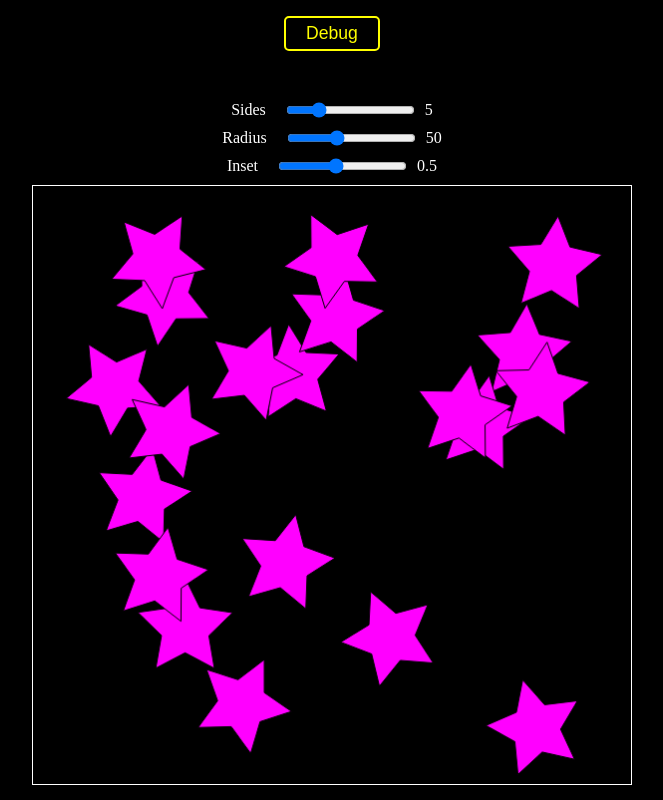
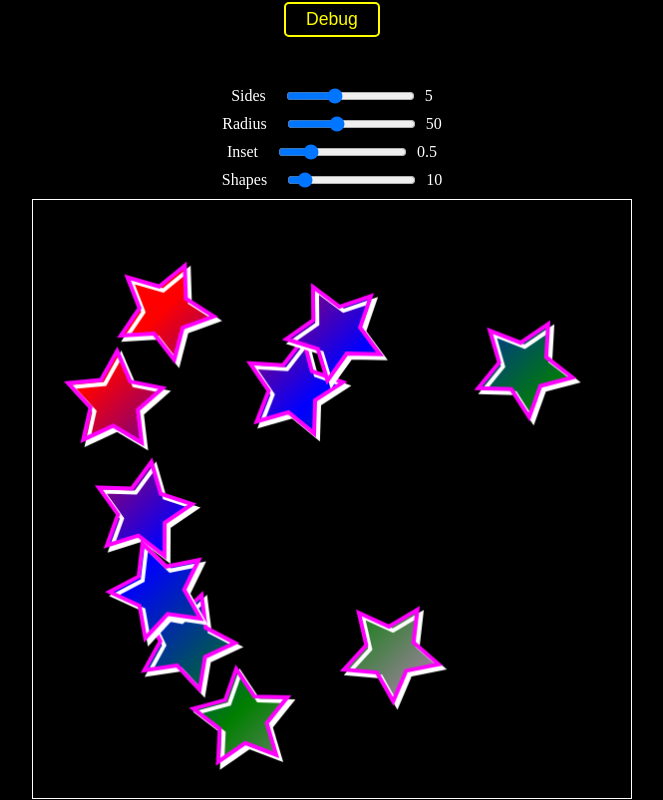
Before and after one commit to ronaldpannel/Grid-Rotation-V2, a plain HTML site: page index.html in a window 1280 px wide. Shown: the whole page, without its empty margins (308-971 px from the left). Drawn offline with Linux system fonts and the light colour scheme.

Commit message:
Add files via upload

```diff
--- a/index.html
+++ b/index.html
@@ -17,7 +17,7 @@
             type="range"
             class="numSlider"
             id="numSlider"
-            min="3"
+            min="1"
             max="12"
             step="1"
             value="5"
@@ -37,7 +37,6 @@
             value="50"
           />
           <p id="radValue">50</p>
-
         </div>
 
         <div class="insetDiv">
@@ -47,16 +46,26 @@
             class="insetSlider"
             id="insetSlider"
             min="0.1"
-          max="1"
+            max="1.9"
             step="0.1"
             value="0.5"
           />
           <p id="insetValue">0.5</p>
-
         </div>
 
-
-
+        <div class="shapeNumDiv">
+          <label for="shapeNumSlider" id="shapeNumLabel">Shapes</label>
+          <input
+            type="range"
+            class="shapeNumSlider"
+            id="shapeNumSlider"
+            min="1"
+            max="100"
+            step="1"
+            value="10"
+          />
+          <p id="shapeNumValue">10</p>
+        </div>
       </div>
 
       <canvas class="canvas1" id="canvas1"> </canvas>
--- a/index.js
+++ b/index.js
@@ -4,6 +4,16 @@ const canvas = document.getElementById("canvas1");
 const ctx = canvas.getContext("2d");
 canvas.width = 600;
 canvas.height = 600;
+const grad = ctx.createLinearGradient(0, 0, canvas.width, canvas.height);
+grad.addColorStop(0.2, "red");
+grad.addColorStop(0.4, "blue");
+grad.addColorStop(0.6, "green");
+grad.addColorStop(0.8, "violet");
+
+ctx.shadowColor = "white";
+ctx.shad0wBlur = 4
+ctx.shadowOffsetX = 4;
+ctx.shadowOffsetY = 4;
 
 class Shape {
   constructor(effect, x, y, radius, inset, n) {
@@ -22,7 +32,9 @@ class Shape {
   }
   draw(ctx) {
     ctx.beginPath();
-    ctx.fillStyle = `hsl(${this.hue}, 100%, 50%)`;
+    ctx.strokeStyle = `hsl(${this.hue}, 100%, 50%)`;
+    ctx.lineWidth = 4;
+    ctx.fillStyle = grad;
     ctx.save();
     ctx.translate(this.x, this.y);
     ctx.rotate(this.angle);
@@ -56,17 +68,6 @@ class Shape {
     }
   }
   edges() {
-    //   if (this.x < 0) {
-    //     this.x = this.effect.width;
-    //   } else if (this.x > this.effect.width) {
-    //     this.x = 0;
-    //   }
-    //   if (this.y < 0) {
-    //     this.y = this.effect.height;
-    //   } else if (this.y > this.effect.height) {
-    //     this.y = 0;
-    //   }
-
     if (this.x < this.radius || this.x > this.effect.width - this.radius) {
       this.speedX *= -1;
     }
@@ -80,11 +81,11 @@ class Effect {
   constructor(width, height) {
     this.width = width;
     this.height = height;
-    this.shapeNum = 20;
+    this.shapeNum = 2;
     this.shapes = [];
     this.shape = new Shape(this);
     this.initShapes();
-    this.cellSize = 100;
+    this.cellSize = 80;
     this.rows = this.height / this.cellSize;
     this.cols = this.width / this.cellSize;
     this.debug = true;
@@ -93,7 +94,7 @@ class Effect {
     for (let i = 0; i < this.cols; i++) {
       this.angles[i] = [];
       for (let j = 0; j < this.rows; j++) {
-        this.angles[i][j] = Math.random() * 0.05 - 0.05;
+        this.angles[i][j] = Math.random() * 0.1 - 0.025;
       }
     }
 
@@ -106,6 +107,9 @@ class Effect {
 
     const insetSlider = document.getElementById("insetSlider");
     const insetValue = document.getElementById("insetValue");
+
+    const shapeNumSlider = document.getElementById("shapeNumSlider");
+    const shapeNumValue = document.getElementById("shapeNumValue");
 
     debugBtn.addEventListener("click", () => {
       this.debug = !this.debug;
@@ -130,8 +134,15 @@ class Effect {
       this.initShapes();
       this.resetValues();
     });
+    shapeNumSlider.addEventListener("change", (e) => {
+
+      this.shapes = [];
+      this.initShapes();
+      this.resetValues();
+    });
   }
   initShapes() {
+    this.shapeNum = Number(shapeNumSlider.value);
     for (let i = 0; i < this.shapeNum; i++) {
       let radius = Number(radSlider.value);
       let x = Math.random() * (this.width - radius - radius) + radius;
@@ -145,12 +156,15 @@ class Effect {
     numValue.innerHTML = numSlider.value;
     radValue.innerHTML = radSlider.value;
     insetValue.innerHTML = insetSlider.value;
+    shapeNumValue.innerHTML = shapeNumSlider.value;
+
   }
   drawGrid(ctx) {
     if (!this.debug) {
       for (let i = 0; i < this.cols; i++) {
         for (let j = 0; j < this.rows; j++) {
           ctx.beginPath();
+          ctx.lineWidth = 1;
           ctx.strokeStyle = "white";
           ctx.rect(
             i * this.cellSize,
--- a/styles.css
+++ b/styles.css
@@ -75,6 +75,13 @@ body {
   width: 50%;
   margin-bottom: 10px;
 }
+.shapeNumDiv {
+  display: flex;
+  align-items: center;
+  justify-content: center;
+  width: 50%;
+  margin-bottom: 10px;
+}
 label {
   color: white;
   margin-right: 20px;
```
Lines whose indentation alone changed are shown as unchanged.
